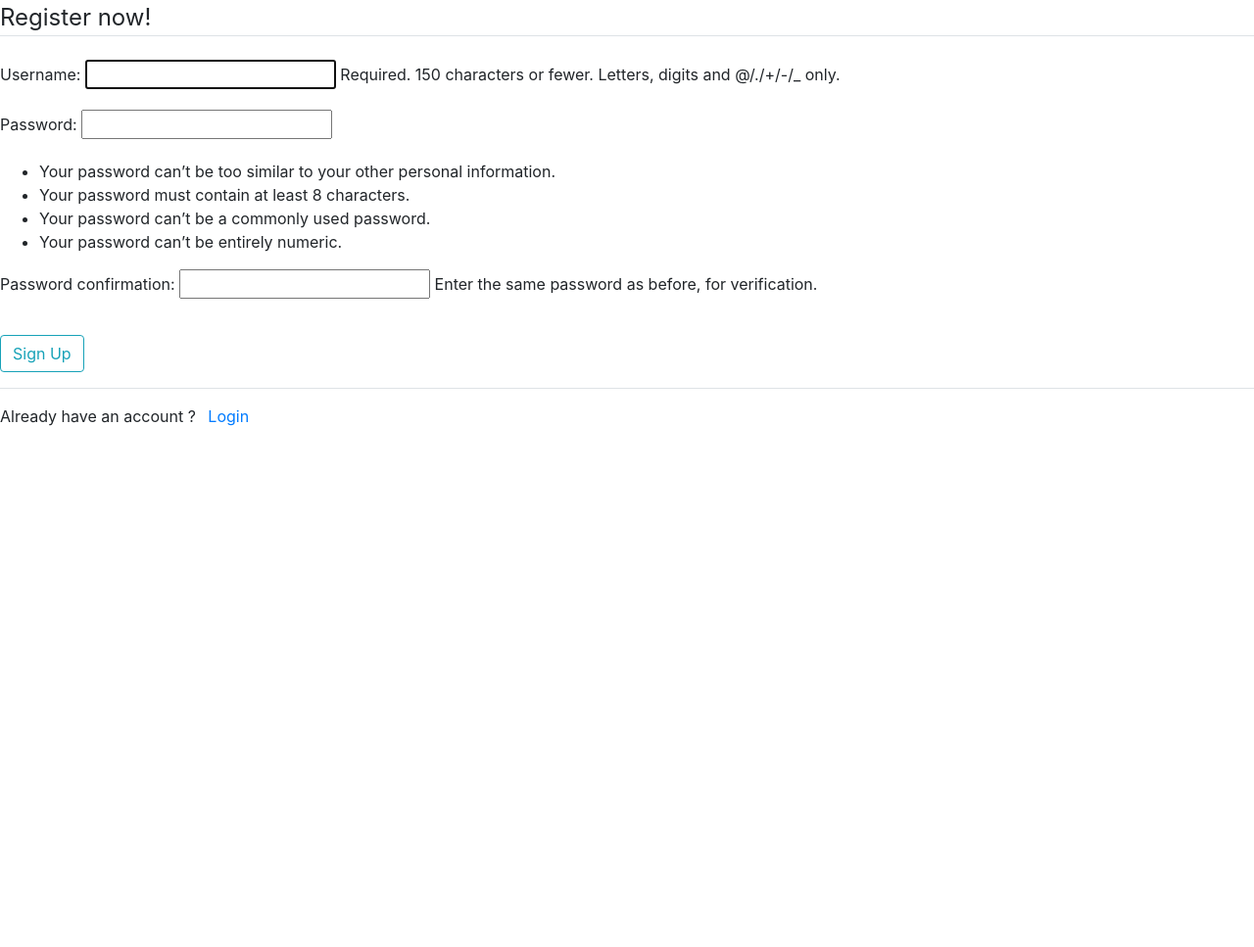
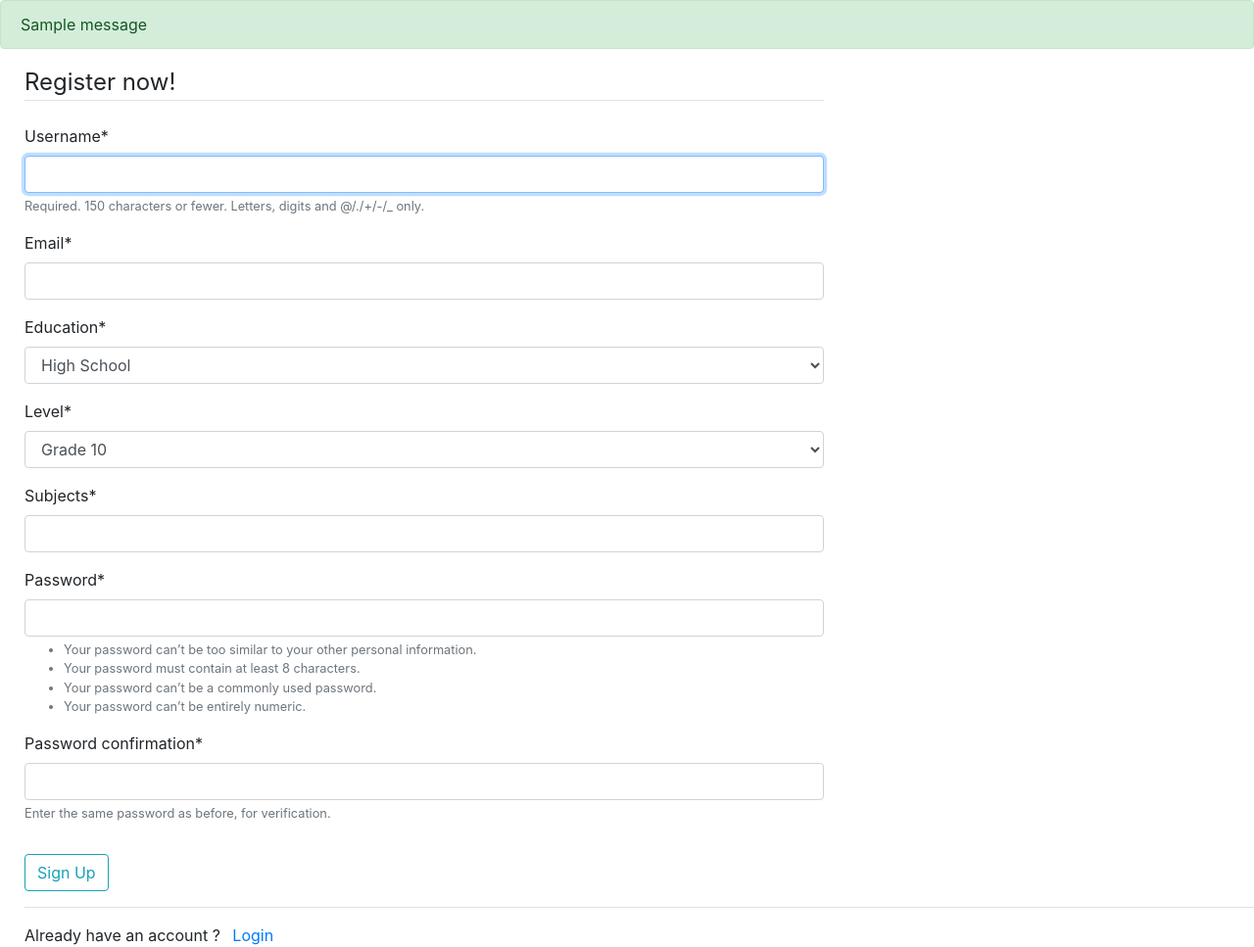
Before and after one commit to TAS-7/KDY-SITE, a Django app: page /register/ in a window 1280 px wide. Shown: the whole page at 98% size. Before the commit the page ends 435 px from the top, so only its background shows below. Run offline with Django 3.2, Linux system fonts and the light colour scheme; one stand-in notice (Sample message) is shown; some libraries are stand-ins or nearby versions.

Commit message:
registration functionality done

```diff
--- a/kb_site/settings.py
+++ b/kb_site/settings.py
@@ -121,3 +121,5 @@ USE_TZ = True
 # https://docs.djangoproject.com/en/3.1/howto/static-files/
 
 STATIC_URL = '/static/'
+
+CRISPY_TEMPLATE_PACK="bootstrap4"
--- /dev/null
+++ b/users/forms.py
@@ -0,0 +1,19 @@
+from django import forms
+from django.contrib.auth.models import User
+from django.contrib.auth.forms import UserCreationForm
+
+
+educationLevel = [('Level2', 'High School'),('Level3', 'Tertiary') ]
+levels = [('lvl10', 'Grade 10'), ('lvl11', 'Grade 11'), ('lvl12', 'Grade 12'),
+          ('lvl13', 'YOS 1'), ('level14', 'YOS 2'), ('level15', 'YOS 3')
+         ]
+
+class UserRegisterForm(UserCreationForm):
+    email = forms.EmailField()
+    education= forms.CharField(widget=forms.Select(choices=educationLevel))
+    level =forms.CharField(widget=forms.Select(choices=levels))
+    subjects = forms.CharField()
+
+    class Meta:
+        model = User
+        fields = ['username', 'email','education', 'level', 'subjects' ,'password1', 'password2']
--- a/users/templates/users/register.html
+++ b/users/templates/users/register.html
@@ -1,15 +1,17 @@
 {%extends "website/base.html"%}
+{%load static%}
+{%load crispy_forms_tags%}
 
 {% block content %}
 
-<div class = "content-section">
+<div class = "content-section" style="margin-left: 25px">
 
 	<form method="POST">
 		{% csrf_token %}
-		<fieldset class= "form-group">
+		<fieldset class= "form-group" style="width: 65%">
 
 			<legend class="border-bottom mb-4"> Register now!</legend>
-			{{form.as_p}}
+			{{form|crispy}}
 		</fieldset>
 		<div class="form-group">
 				<button class="btn btn-outline-info" type="submit">Sign Up</button>
--- a/users/views.py
+++ b/users/views.py
@@ -1,8 +1,25 @@
-from django.shortcuts import render
+from django.shortcuts import render, redirect
 from django.contrib.auth.forms import UserCreationForm
+from django.contrib import messages
+from .forms import UserRegisterForm
 
 # Create your views here.
 
 def register(request):
-	form = UserCreationForm()
+	if request.method == 'POST':
+		form = UserRegisterForm(request.POST)
+		if form.is_valid():
+			username = form.cleaned_data.get('username')
+			messages.success(request, f'Account created for {username}!')
+			return redirect('website-home')
+	else:
+		form = UserRegisterForm()
 	return render(request, 'users/register.html', {'form': form})
+
+
+# message option tags
+#message.success
+#message.debug
+#message.info
+#message.warning
+#message.error
--- a/website/templates/website/base.html
+++ b/website/templates/website/base.html
@@ -21,13 +21,20 @@
     <link rel="stylesheet" href="https://cdnjs.cloudflare.com/ajax/libs/font-awesome/4.7.0/css/font-awesome.min.css">
     <!--Plotly js-->
     <script src="https://cdn.plot.ly/plotly-latest.min.js"></script>
+
     {%block links%} {%endblock%}
 </head>
 
 <body>
 
     <div class="content">
+        {% if messages %}
+            {% for message in messages%}
+            <div class="alert alert-{{message.tags}}"> {{ message }}  </div>
+            {%endfor%}
+        {% endif %}
         {%block content%} {%endblock%}
+
     </div>
 
 
```
